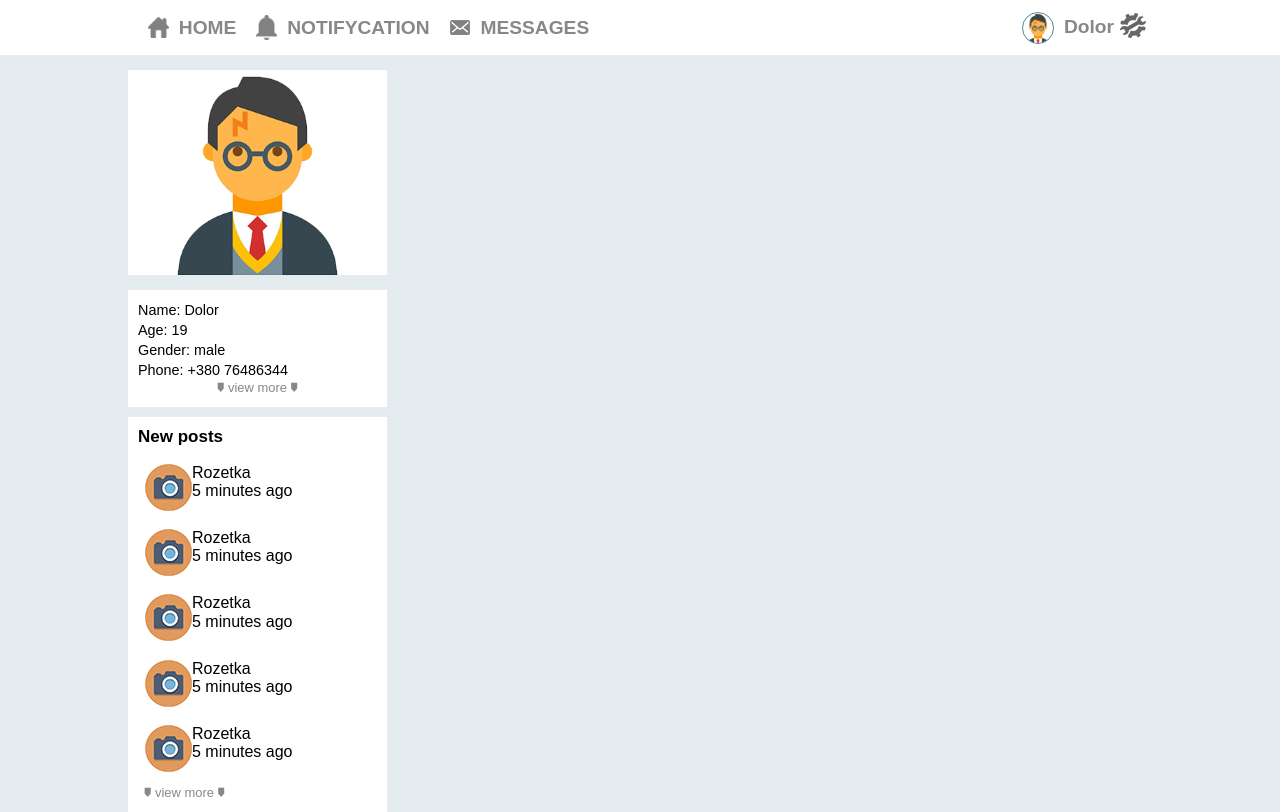
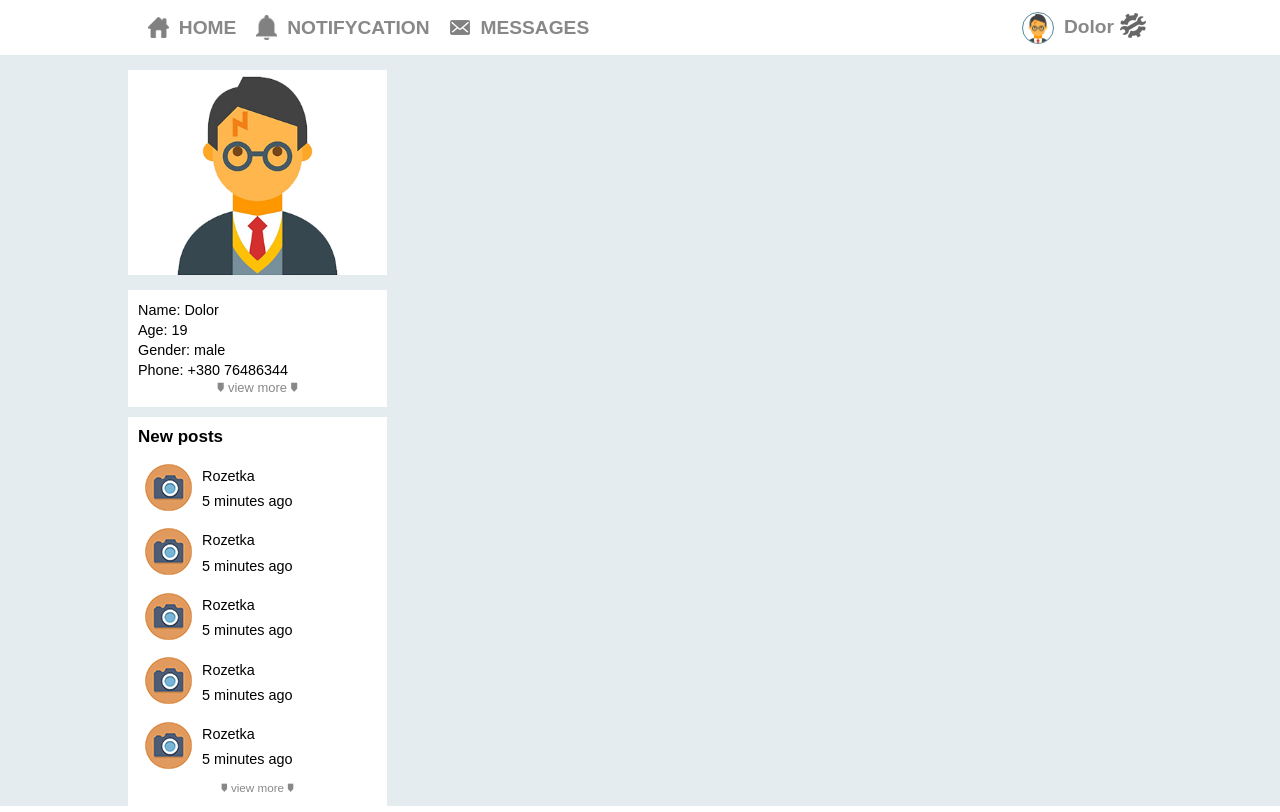
Before and after one commit to unreal998/NiftyNetwork, a React app: page / in a window 1280 px wide. Built offline with nearby package versions, Linux system fonts and the light colour scheme.

Commit message:
Add style to new post panel

```diff
--- /dev/null
+++ b/src/components/NotyPrevItem/NotyPrevItem.scss
@@ -0,0 +1,14 @@
+@import '../../sass/main.scss';
+
+.prevNotyItem {
+  display: flex;
+  padding: $inside-padding;
+}
+.authorIcon{
+  margin-right: 10px;
+}
+.notyInfo{
+  display: flex;
+  flex-direction: column;
+  justify-content: space-around;
+}
--- a/src/components/UserPage/components/NewPosts/NewPosts.js
+++ b/src/components/UserPage/NewPosts/NewPosts.js
@@ -2,9 +2,9 @@ import React, { Component } from 'react';
 
 import './NewPosts.scss';
 
-import NotyPrevItem from './components/NotyPrevItem/NotyPrevItem';
+import NotyPrevItem from '../../NotyPrevItem/NotyPrevItem';
 
-import iconAlternative from '../../../../icons/photoIcon3.png';
+import iconAlternative from '../../../icons/photoIcon3.png';
 
 class NewPosts extends Component {
   render() {
--- a/src/components/UserPage/components/NewPosts/NewPosts.scss
+++ b/src/components/UserPage/NewPosts/NewPosts.scss
@@ -1,9 +1,10 @@
-@import "../../../../sass/main";
+@import "../../../sass/main";
 
 .newPostInfo {
   margin-top: $panel-padding;
   padding: $panel-padding;
   background-color: $light;
+  font-size: $page-font-size;
 }
 .headlineText {
   margin: 0;
@@ -11,8 +12,3 @@
   margin-bottom: $panel-padding;
   font-size: 17px;
 }
-
-.prevNotyItem {
-  display: flex;
-  padding: $inside-padding;
-}
--- a/src/components/UserPage/components/UserInfo/UserInfo.js
+++ b/src/components/UserPage/UserInfo/UserInfo.js
@@ -1,5 +1,5 @@
 import React, { Component } from 'react';
-import photo from '../../../../icons/photo.png';
+import photo from '../../../icons/photo.png';
 import './UserInfo.scss';
 
 class UserInfo extends Component {
--- a/src/components/UserPage/components/UserInfo/UserInfo.scss
+++ b/src/components/UserPage/UserInfo/UserInfo.scss
@@ -1,4 +1,4 @@
-@import "../../../../sass/main";
+@import "../../../sass/main";
 
 .userMainIcon{
   display: flex;
--- a/src/components/UserPage/UserPage.js
+++ b/src/components/UserPage/UserPage.js
@@ -1,7 +1,7 @@
 import React, { Component } from 'react';
 
-import UserInfo from './components/UserInfo/UserInfo';
-import NewPosts from './components/NewPosts/NewPosts';
+import UserInfo from './UserInfo/UserInfo';
+import NewPosts from './NewPosts/NewPosts';
 
 import './UserPage.scss';
 
--- a/src/sass/main.scss
+++ b/src/sass/main.scss
@@ -51,6 +51,7 @@ $text-font: "monospace";
 }
 
 .toggler {
+    width: 100%;
     background-color: inherit;
     color: $main-gray;
     text-transform: lowercase;
```
Also changed, not shown: src/components/NotyPrevItem/NotyPrevItem.js (renamed from src/components/UserPage/components/NewPosts/components/NotyPrevItem/NotyPrevItem.js), src/components/UserPage/components/NewPosts/components/NotyPrevItem/NotyPrevItem.scss (deleted).
